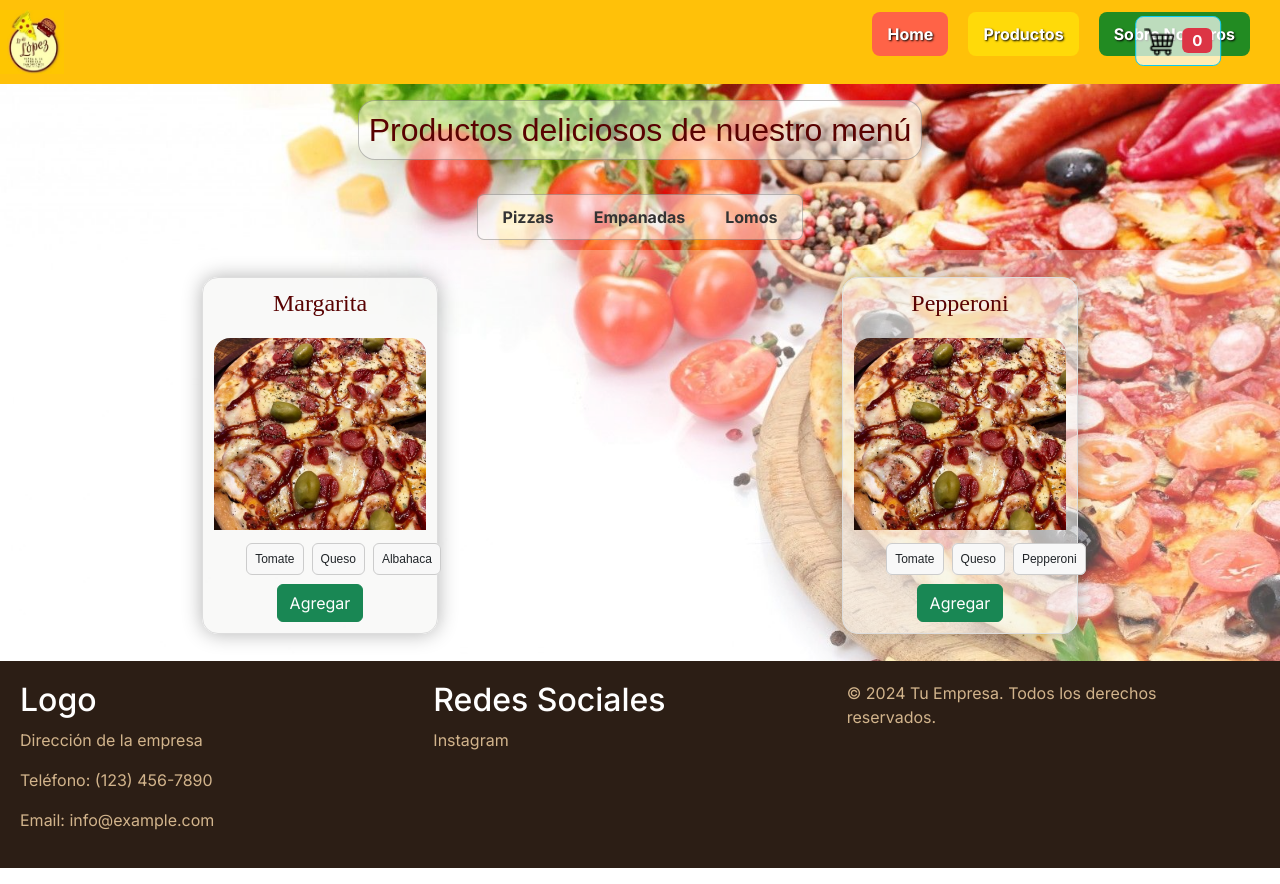
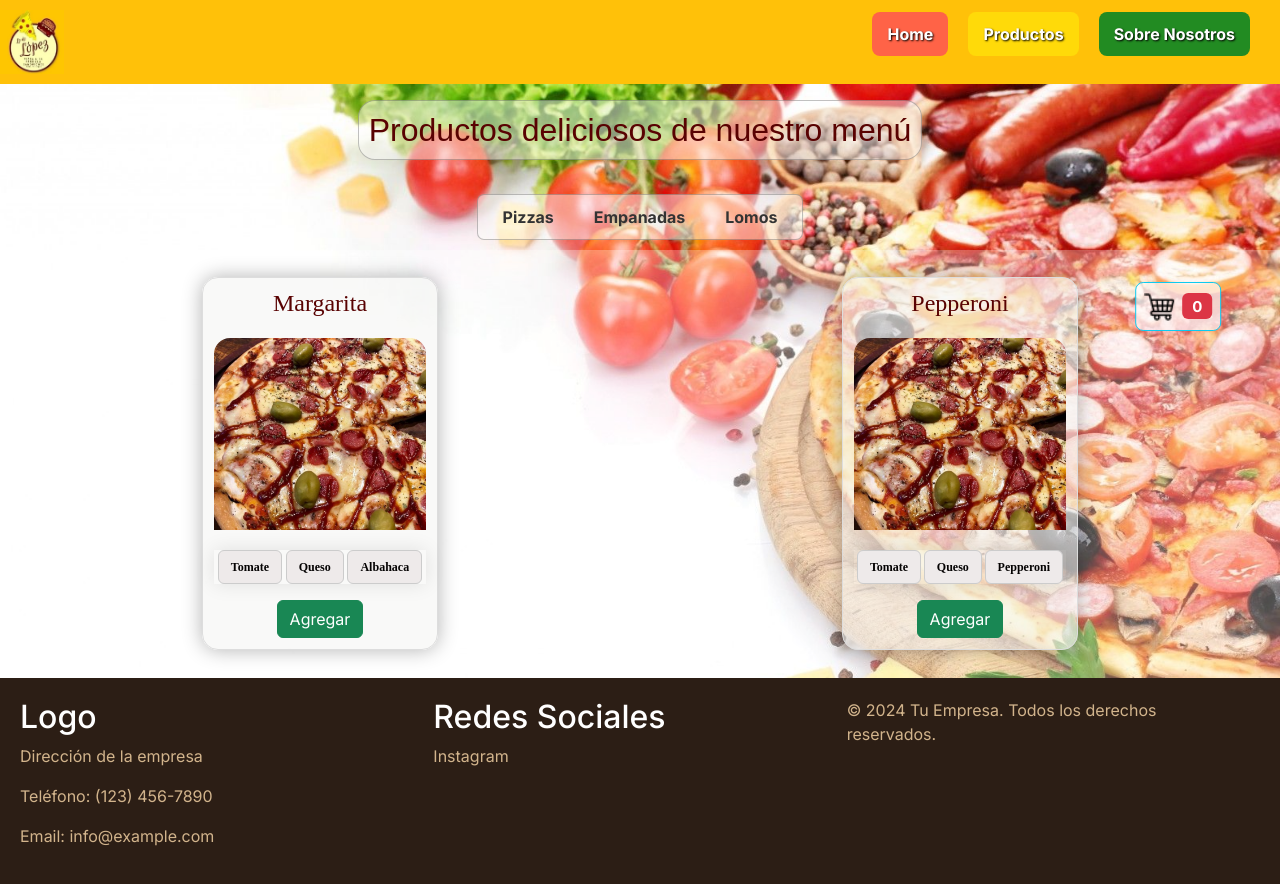
Before and after one commit to ImanolBraccciale/landing, a Next.js app: page /Productos in a window 1280 px wide. Built offline with nearby package versions, Linux system fonts and the light colour scheme.

Commit message:
falta mejoaraasda

```diff
--- a/src/app/components/ButtonCart/page.jsx
+++ b/src/app/components/ButtonCart/page.jsx
@@ -4,7 +4,7 @@ import Image from 'next/image';
 
 const CarritoButton = ({ toggleCarrito, cantidadEnCarrito }) => {
   return (
-    <div className="position-fixed top-0 end-0 translate-middle-x m-3">
+    <div className="position-fixed top-1 end-0 translate-middle-x m-3">
       <button
         className="btn btn-info btn-lg p-2"
         style={{ backgroundColor: 'rgba(255, 255, 255, 0.7)' }}
--- a/src/app/components/Food/FoodList.module.css
+++ b/src/app/components/Food/FoodList.module.css
@@ -59,25 +59,28 @@
 
 
  .ingredients {
-   font-family: Arial, Helvetica, sans-serif;
-   font-size: 12px;
-   display: grid;
-   grid-template-columns: repeat(3, 1fr);
-   gap: 8px;
-
+  font-family: Merriweather;
+  font-size: 12px;
+  font-weight: bold;
+  color: #050303;
+   display: flex;
+    padding: 0;
+    box-shadow: 0 0 20px rgba(0, 0, 0, 0.1);
+    justify-content: space-evenly;
  }
 
  .ingredients li span {
-   list-style: none;
-   text-align: center;
 
-   border: 1px solid #ccc;
-   /* Add a border around each ingredient */
-   padding: 8px;
-   /* Add padding to each ingredient */
-   background-color: #f8f8f8;
-   /* Add a background color to each ingredient */
-   border-radius: 0.5em;
+  list-style: none;
+  text-align: center;
+  border: 1px solid #ccc;
+  padding: 0.6em 1em;
+
+  display: flex;
+  justify-content: space-evenly;
+  align-items: center;
+  background-color: #eeeaea;
+  border-radius: 0.5em;
 
  }
 
--- a/src/app/components/Food/food.jsx
+++ b/src/app/components/Food/food.jsx
@@ -29,8 +29,9 @@ export function renderSectionContent(section) {
 
   return (
     <section>
+
+      <div className={styles.foodList}>
       <CarritoButton toggleCarrito={toggleCarrito} cantidadEnCarrito={cantidadEnCarrito} />
-      <div className={styles.foodList}>
         {comidasSeccion.map((comida, index) => (
           <div key={index} className={styles.foodItem}>
             <h3 className={styles.name}>{comida.nombre}</h3>
```
